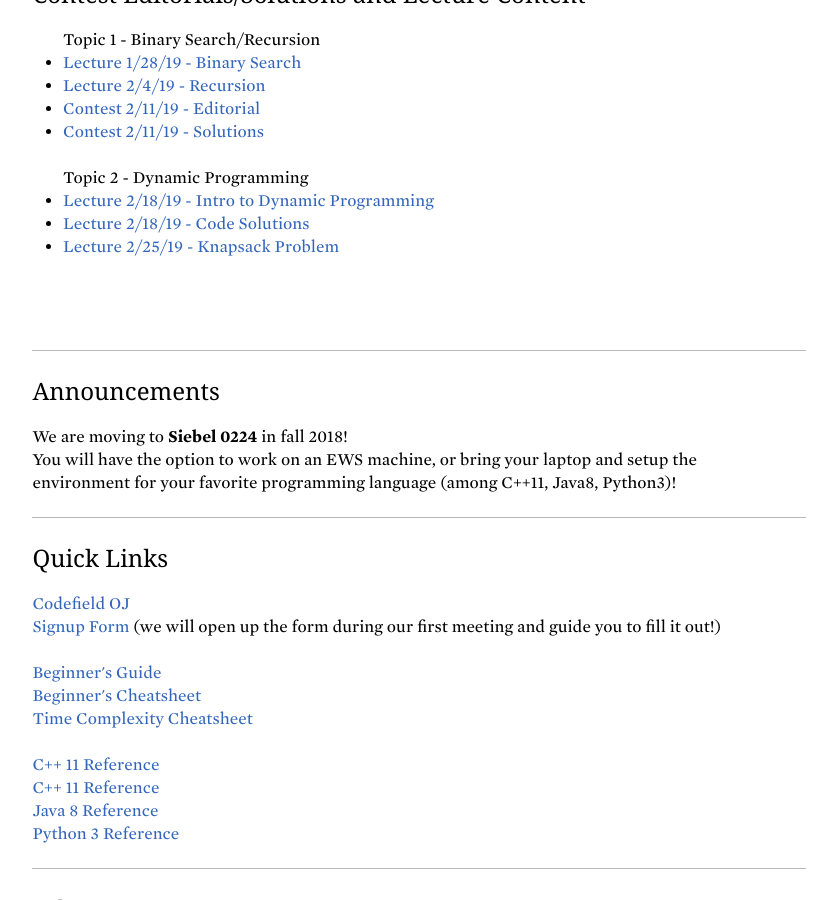
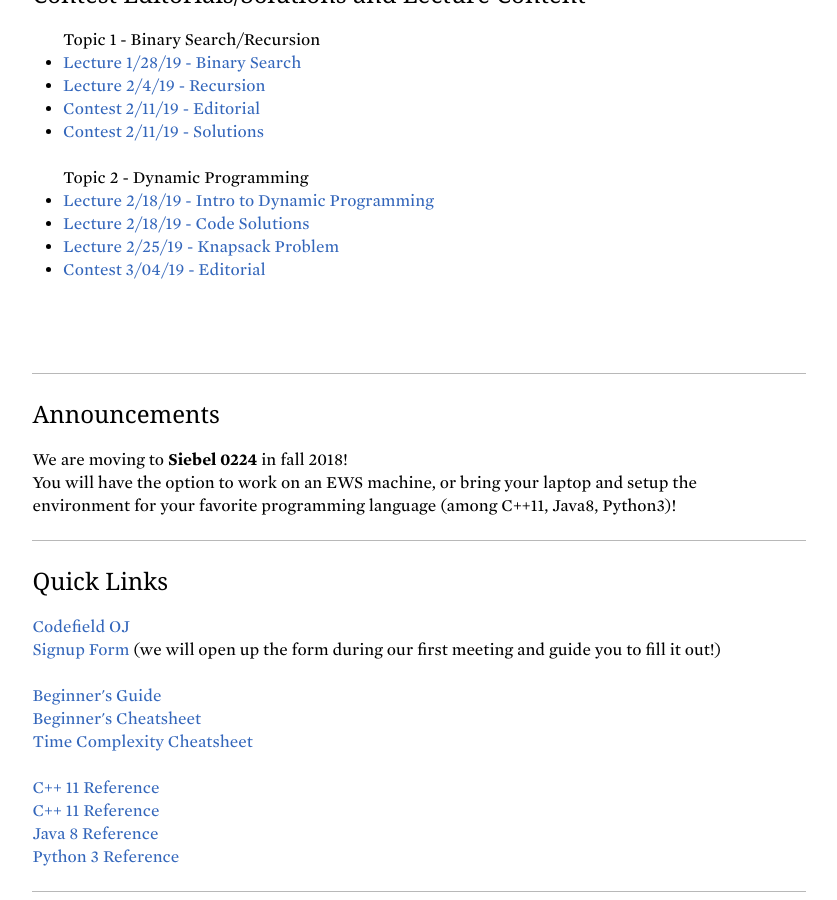
Before and after one commit to acm-uiuc/icpc-website, a Jekyll site: the page built from ipl.html, in a window 1280 px wide and 900 px high, scrolled down 548 px. Shown: the whole window, without its empty margins (221-1058 px from the left). Built offline with Jekyll 4.4.1, drawn with Linux system fonts in a browser that asks for light colours; nearby versions of some CDN libraries; some web fonts are replaced.

Commit message:
Added Contest #2 Editorial

```diff
--- a/ipl.html
+++ b/ipl.html
@@ -23,6 +23,7 @@ title: Illinois Programming League
       <li><a href="https://docs.google.com/presentation/d/1PCULvE7kdPYAIwTubUPnd53B0rffSPApP57QqDgG0x8/edit#slide=id.p" target="_blank">Lecture 2/18/19 - Intro to Dynamic Programming</a></li>
       <li><a href="https://github.com/acm-uiuc/icpc-website/tree/gh-pages/assets/ipl/solutions/19sp/lectures/2.18.19" target="_blank">Lecture 2/18/19 - Code Solutions</a></li>
       <li><a href="https://docs.google.com/presentation/d/14r-6rrw9DRI96LFQ4T3YzBX6QWXWNhSgDzRrqlogyOg/edit#slide=id.p" target="_blank">Lecture 2/25/19 - Knapsack Problem</a></li>
+      <li><a href="https://docs.google.com/presentation/d/1uqQYCxtBtBh6Z6dpmT7mAQHKWq0vx7PvIcFGJgG6jK8/edit#slide=id.g509fe9dd2e_0_0" target="_blank">Contest 3/04/19 - Editorial</a></li>
     </ul><br>
     <br><br>
 </div>
```
